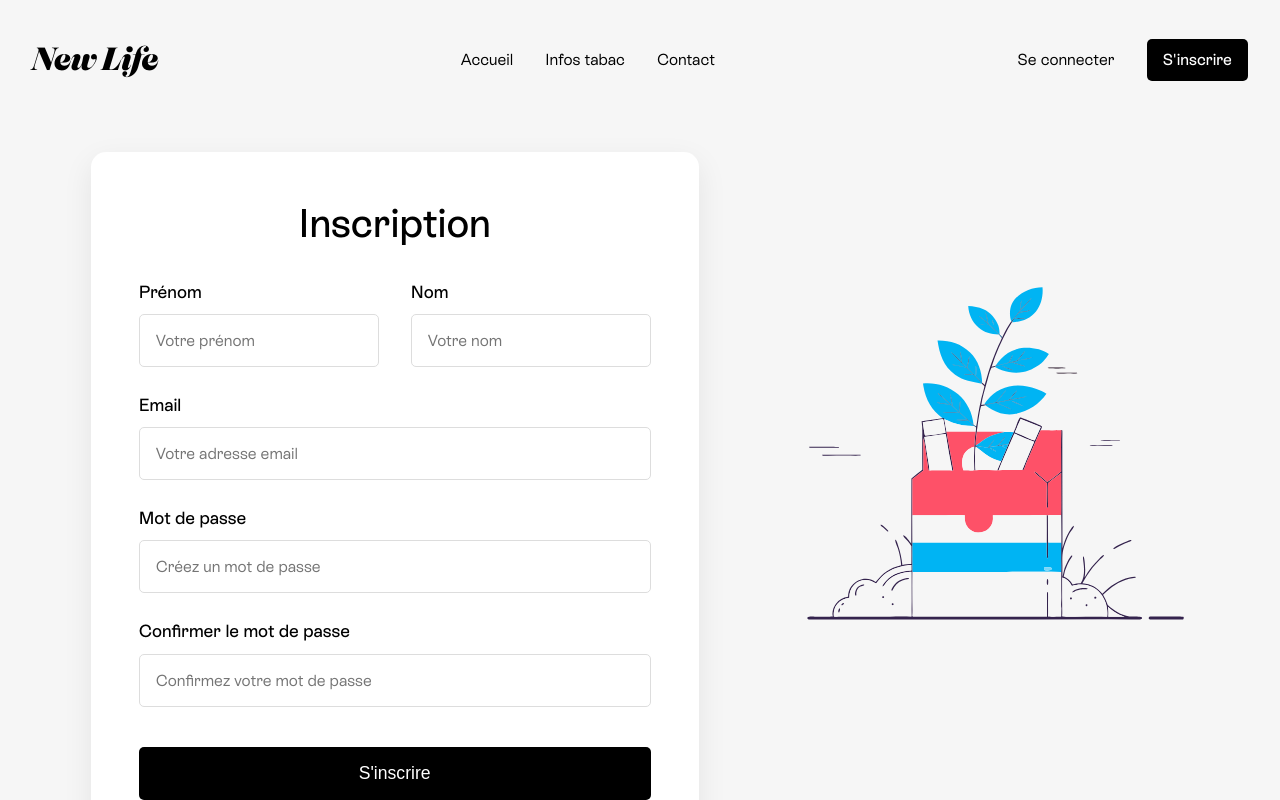
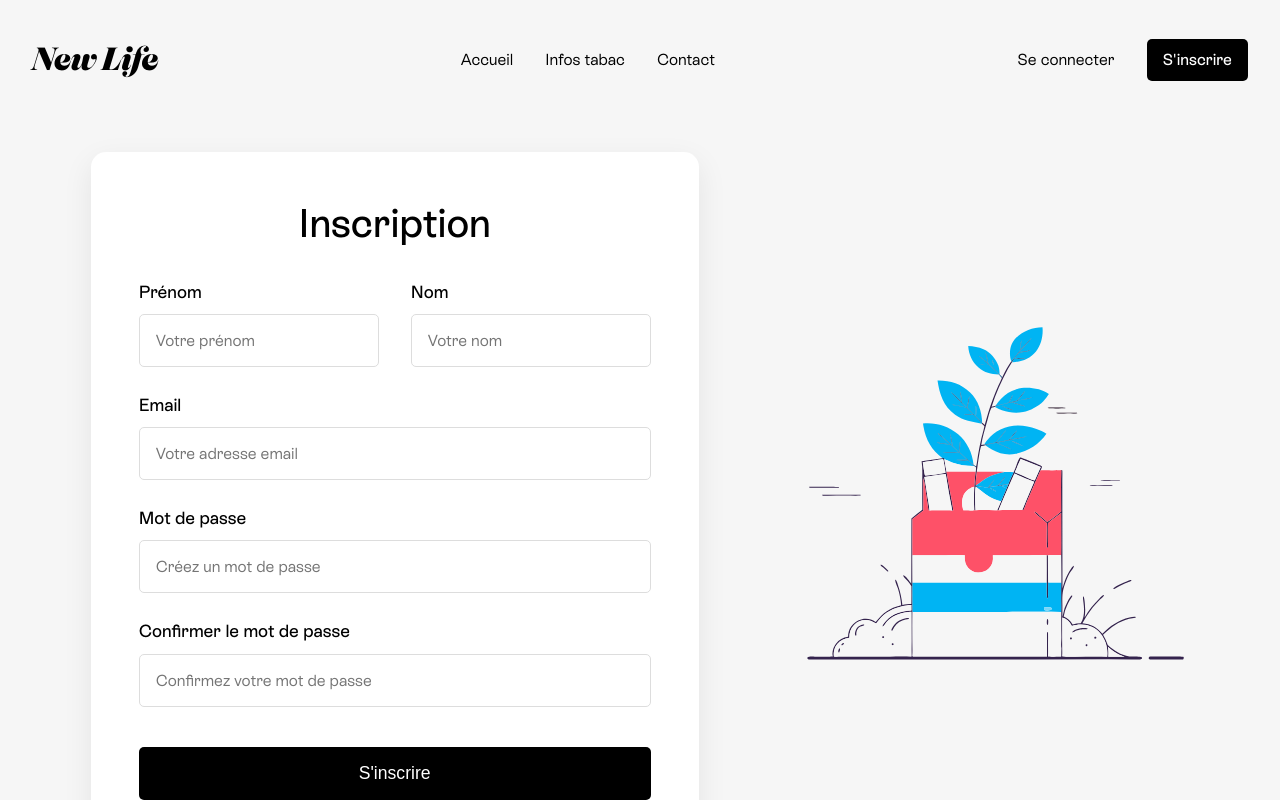
Before and after one commit to Lucacist/new-life-next, a Next.js app: page /register in a window 1280 px wide. Shown: the top 800 px of the page. Built offline with nearby package versions, Linux system fonts and the light colour scheme; no server answers.

Commit message:
feat: create initial Next.js app with login, register and home pages

```diff
--- a/app/globals.css
+++ b/app/globals.css
@@ -40,13 +40,21 @@
   --primary-color-font-button: #fff;
   --primary-color-button-hover: #dbd373;
   --primary-color-button: #000;
+  --background-color: #f6f6f6;
+  --background-color-alt: #f5f5f3;
+}
+
+::selection {
+  color: #fff;
+  background: #dbd373;
 }
 
 body {
-  font-family: EsRebond,system-ui,-apple-system,Segoe UI,Roboto,Helvetica,Arial,sans-serif,Apple Color Emoji,Segoe UI Emoji;
+  font-family: EsRebond, system-ui, -apple-system, Segoe UI, Roboto, Helvetica,
+    Arial, sans-serif, Apple Color Emoji, Segoe UI Emoji;
   line-height: 1.6;
   color: var(--primary-color-font);
-  background-color: #f6f6f6;
+  background-color: var(--background-color);
   max-width: 100vw;
   overflow-x: hidden;
 }
@@ -76,7 +84,8 @@ p {
   gap: 2rem;
 }
 
-.navbar-buttons, .navbar-auth {
+.navbar-buttons,
+.navbar-auth {
   display: flex;
   gap: 2rem;
   align-items: center;
@@ -130,7 +139,8 @@ p {
   flex-direction: column;
 }
 
-.profile-menu a, .profile-menu button {
+.profile-menu a,
+.profile-menu button {
   padding: 0.8rem 1rem;
   text-align: left;
   font-size: 1rem;
@@ -142,7 +152,8 @@ p {
   font-family: EsRebond;
 }
 
-.profile-menu a:hover, .profile-menu button:hover {
+.profile-menu a:hover,
+.profile-menu button:hover {
   background-color: #f5f5f5;
 }
 
@@ -163,7 +174,8 @@ p {
   background-color: var(--primary-color-button-hover);
 }
 
-a, li {
+a,
+li {
   text-decoration: none;
   list-style: none;
   color: inherit;
@@ -261,6 +273,7 @@ a, li {
 
 .chart-wrapper {
   height: 600px;
+  width: 40vw;
   margin-bottom: 1.5rem;
   position: relative;
 }
@@ -446,7 +459,6 @@ a, li {
 
 .auth-image {
   height: 50vh;
-  margin-bottom: 10rem;
 }
 
 .auth-container-row {
--- a/app/login/page.js
+++ b/app/login/page.js
@@ -36,6 +36,7 @@ export default function Login() {
 
   return (
     <div className="auth-container">
+      <img className="auth-image" src="/img/login.svg" alt="" />
       <div className="auth-card">
         <h1>Connexion</h1>
 
--- a/app/page.js
+++ b/app/page.js
@@ -76,6 +76,9 @@ export default function Home() {
           </div>
         </div>
       </div>
+      <div className="home-page-divider3">
+
+      </div>
     </div>
   );
 }
--- a/app/register/page.js
+++ b/app/register/page.js
@@ -153,7 +153,7 @@ export default function Register() {
           </p>
         </div>
       </div>
-      <img className="auth-image" src="/img/signin.svg" alt="Sign In" />
+      <img className="auth-image" style={{ marginBottom: "5rem" }} src="/img/signin.svg" alt="Sign In" />
     </div>
   );
 }
```
Also changed, not shown: public/img/login.svg (added).
